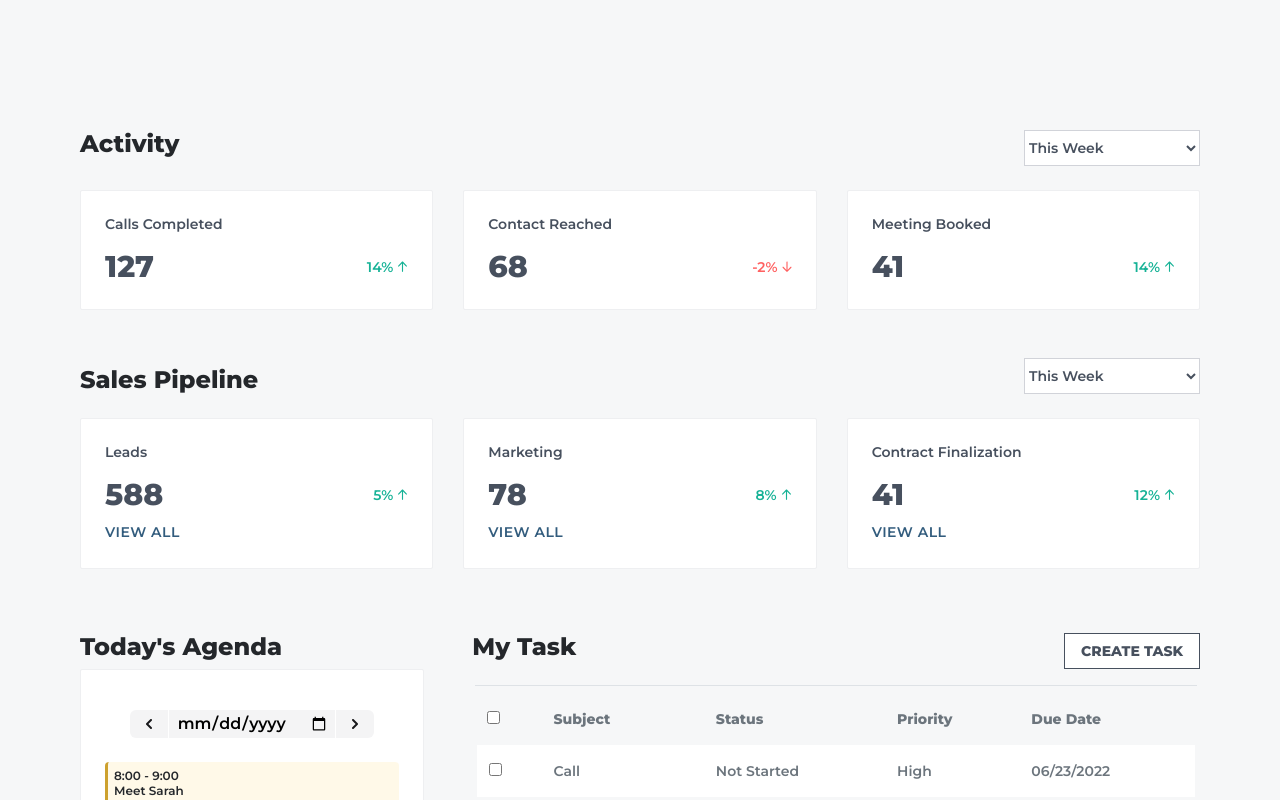
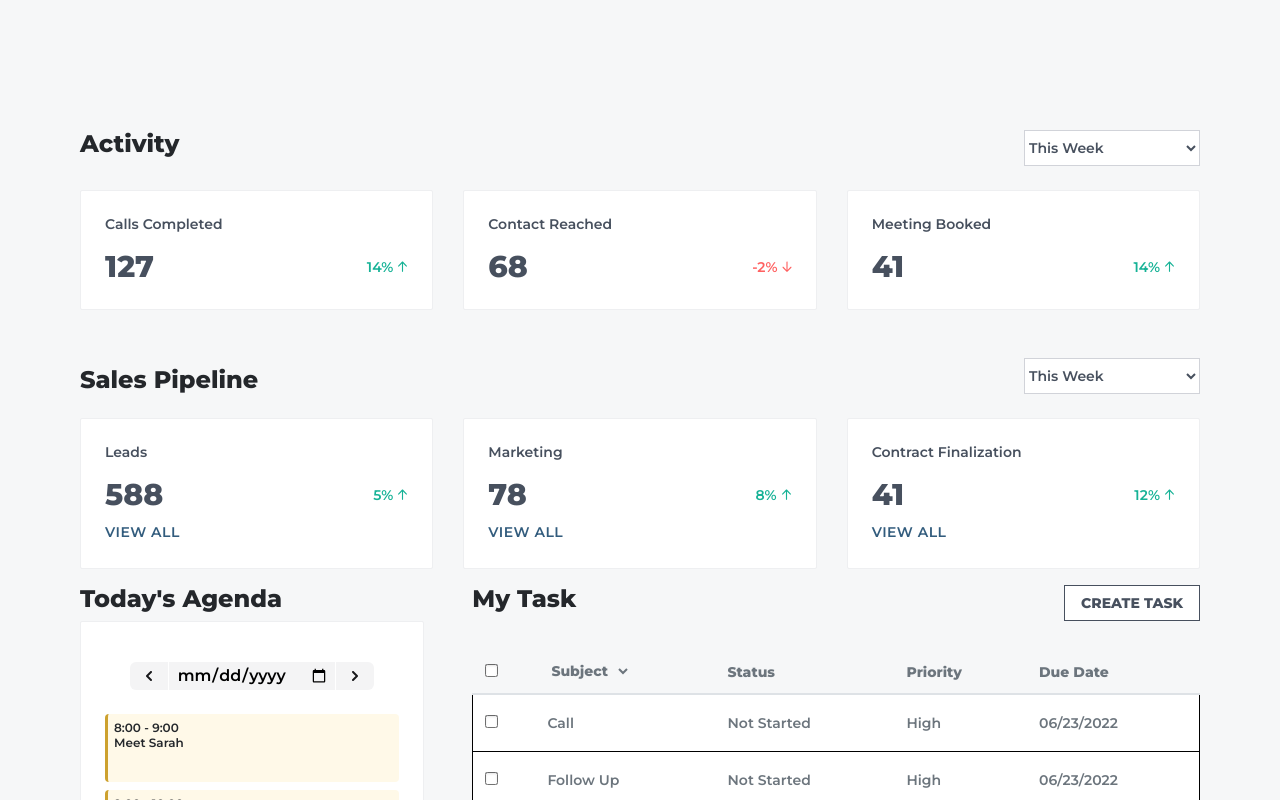
Before and after one commit to bilal060/sparacinocrm, a React (Create React App) app: page / in a window 1280 px wide. Shown: the top 800 px of the page. Built offline with nearby package versions, Linux system fonts and the light colour scheme.

Commit message:
Poeple-Leads-Accounts-Contact Page

```diff
--- a/src/Css/style.css
+++ b/src/Css/style.css
@@ -1991,3 +1991,33 @@ ul.clickMenu.selectmenu.SugarActionMenu li.sugar_action_button label.glyphicon.b
 .overflow-y-auto {
   overflow-y: auto;
 }
+
+.home-checkbox {
+  background: #FFFFFF;
+  border: 1px solid #A8ADB8;
+  box-shadow: inset 0px 1px 3px rgba(36, 39, 43, 0.25);
+  border-radius: 2px !important;
+}
+
+#homepage .checkbox-main {
+  border-radius: 2px;
+}
+
+#homepage .custom-task-table tr th {
+  border-top: 0 !important;
+}
+
+
+#homepage .custom-task-table  {
+  border-collapse: collapse;
+}
+
+#homepage .custom-task-table tbody tr {
+  border: 1px solid black !important;
+  border-radius: 2px;
+  gap: 9px !important;
+}
+
+.w-84px {
+  width: 84px !important;
+}
--- a/src/components/home/myTasks.js
+++ b/src/components/home/myTasks.js
@@ -2,6 +2,7 @@ import React from 'react'
 import Heading from '../heading'
 import GreaterThanIcon from '../images/greaterThanIcon'
 import LessThanIcon from '../images/lessThanIcon'
+import HomePageSelect from '../selects/homePageSelect'
 
 const mytask = [
     {
@@ -47,12 +48,20 @@ const MyTasks = () => {
 
             <div className='overflow-y-auto'>
                 <table className="table custom-task-table mt-3">
-                    <thead className="bg-transparent border-top-0 font-14 font-weight-700 text-secondary">
+                    <thead className="bg-transparent font-14 font-weight-700 text-secondary">
                         <tr>
                             <th scope="col">
-                                <input type="checkbox" name="" value="" />
+                                <div className='checkbox-main'>
+                                    <input type="checkbox" name="" value="" className='home-checkbox' />
+
+                                </div>
                             </th>
-                            <th scope="col">Subject</th>
+                            <th scope="col"> <form action="#" className="m-0">
+                                <HomePageSelect myname="week" myid="custom-week" myclassName="font-14 font-weight-700 text-secondary bg-transparent border-0 w-84px m-0">
+                                    <option value="This Week">Subject</option>
+                                    <option value="Week">Subject</option>
+                                </HomePageSelect>
+                            </form></th>
                             <th scope="col">Status</th>
                             <th scope="col">Priority</th>
                             <th scope="col">Due Date</th>
@@ -62,7 +71,7 @@ const MyTasks = () => {
                         {mytask.map((data, index) => {
                             return (
                                 <tr key={index} className="font-14 font-weight-400 text-secondary">
-                                    <th scope="row"><input type="checkbox" /></th>
+                                    <td scope="row"><input type="checkbox" className='home-checkbox' /></td>
                                     <td>{data.subject}</td>
                                     <td>{data.status}</td>
                                     <td>{data.priority}</td>
--- a/src/components/home/sales.js
+++ b/src/components/home/sales.js
@@ -28,7 +28,7 @@ const Sales = () => {
 
             {sales.map((data, index) => {
                 return (
-                    <div className="col-lg-4 col-md-6 pb-lg-5 pb-0" key={index}>
+                    <div className="col-lg-4 col-md-6 mb-lg-0 mb-5" key={index}>
                         <CustomCard >
                             <p className="custom-card-title mb-3 ">{data.name}</p>
                             <div className="d-flex justify-content-between align-items-center">
--- a/src/pages/Home/index.js
+++ b/src/pages/Home/index.js
@@ -8,7 +8,7 @@ import Activity from '../../components/home/activity'
 
 const HomePage = () => {
     return (
-        <div className="custom-main-content mt-5 main-padding">
+        <div className="custom-main-content mt-5 main-padding" id='homepage'>
             <div className="custom-activity container-fluid p-0 ">
                 <div className="row">
                     <div className="col-3">
```
